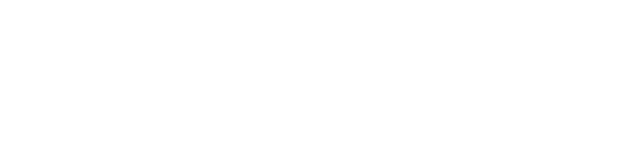
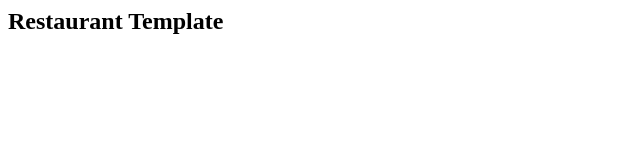
Before and after one commit to Josejpd3/Restaurant-Template, a website: page client/index.html in a window 1280 px wide. Shown: the whole page, without its empty margins (0-640 px from the left). Drawn offline with Linux system fonts and the light colour scheme.

Commit message:
added section with title (client/index.html)

```diff
--- a/client/index.html
+++ b/client/index.html
@@ -6,6 +6,8 @@
   <title>Document</title>
 </head>
 <body>
-
+  <section>
+    <h1 id="header">Restaurant Template</h1>
+  </section>
 </body>
 </html>
```
